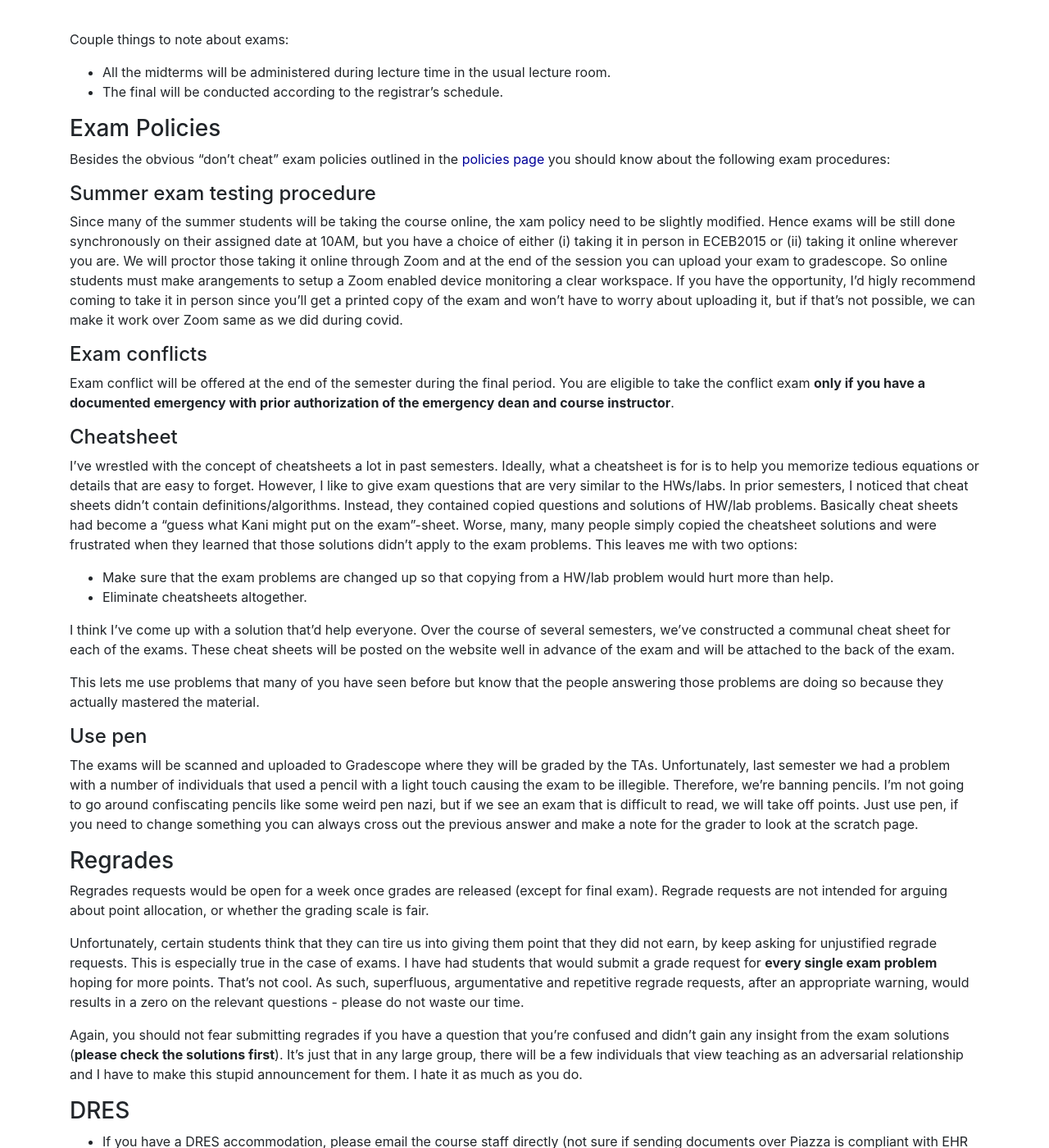
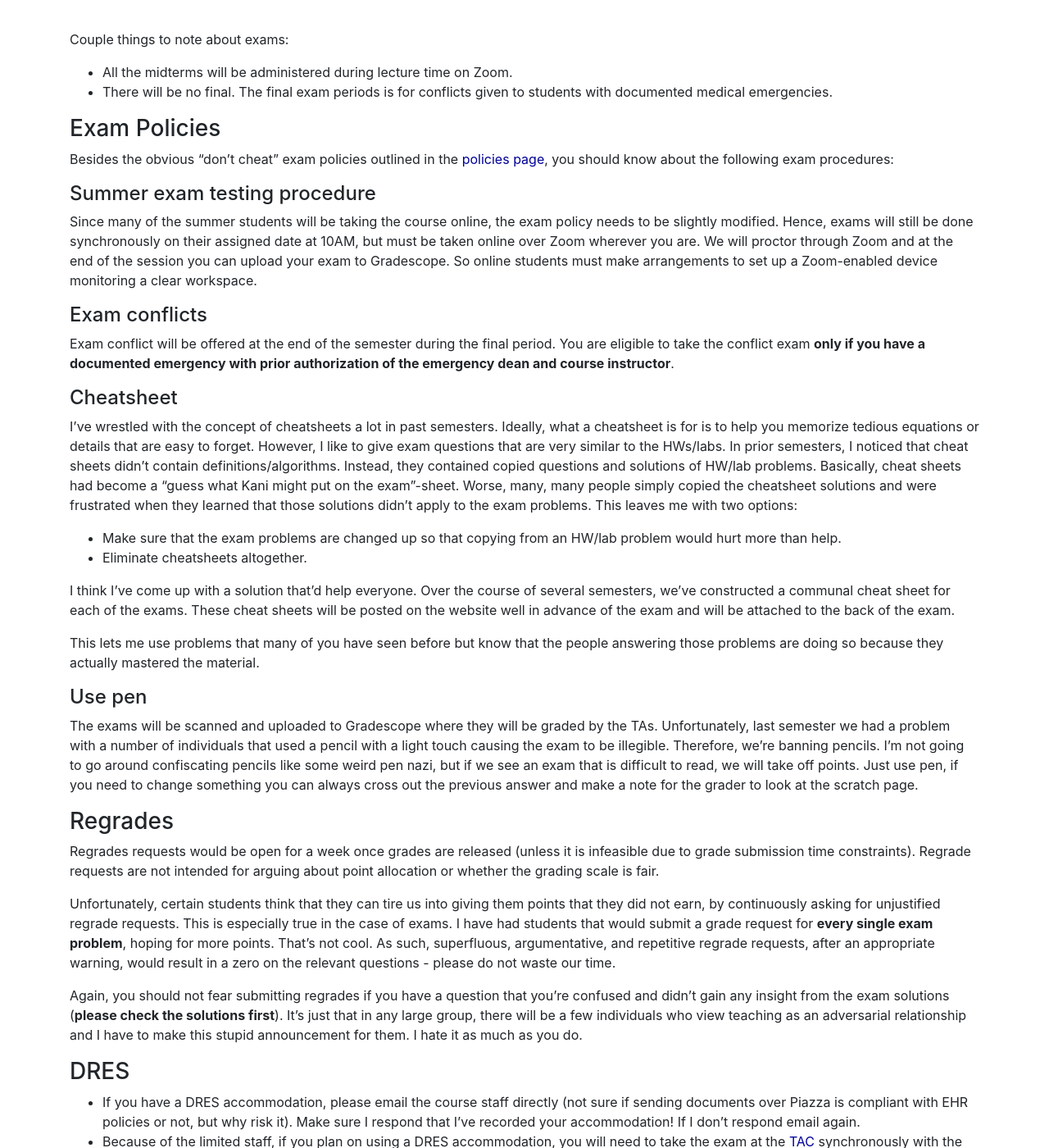
Before and after one commit to UIUC-ECE374B/su26, a Jekyll site: the page built from exams.md, in a window 1280 px wide and 1400 px high, scrolled down 563 px. Shown: the whole window at 82% size. Built offline with Jekyll 4.4.1, drawn with Linux system fonts in a browser that asks for light colours; some of the changed text lies outside the part shown.

Commit message:
Update exam policies and procedures for clarity

```diff
--- a/exams.md
+++ b/exams.md
@@ -118,16 +118,16 @@ title: Exams
 &nbsp;
 
 Couple things to note about exams:
-- All the midterms will be administered during lecture time in the usual lecture room.
-- The final will be conducted according to the registrar's schedule.
+- All the midterms will be administered during lecture time on Zoom.
+- There will be no final. The final exam periods is for conflicts given to students with documented medical emergencies.
 
 ### Exam Policies
 
-Besides the obvious "don't cheat" exam policies outlined in the [policies page](/policies/cheating) you should know about the following exam procedures:
+Besides the obvious "don't cheat" exam policies outlined in the [policies page](/policies/cheating), you should know about the following exam procedures:
 
 #### Summer exam testing procedure
 
-Since many of the summer students will be taking the course online, the xam policy need to be slightly modified. Hence exams will be still done synchronously on their assigned date at 10AM, but you have a choice of either (i) taking it in person in ECEB2015 or (ii) taking it online wherever you are. We will proctor those taking it online through Zoom and at the end of the session you can upload your exam to gradescope. So online students must make arangements to setup a Zoom enabled device monitoring a clear workspace. If you have the opportunity, I'd higly recommend coming to take it in person since you'll get a printed copy of the exam and won't have to worry about uploading it, but if that's not possible, we can make it work over Zoom same as we did during covid.
+Since many of the summer students will be taking the course online, the exam policy needs to be slightly modified. Hence, exams will still be done synchronously on their assigned date at 10AM, but must be taken online over Zoom wherever you are. We will proctor through Zoom and at the end of the session you can upload your exam to Gradescope. So online students must make arrangements to set up a Zoom-enabled device monitoring a clear workspace.
 
 
 #### Exam conflicts
@@ -137,9 +137,9 @@ Exam conflict will be offered at the end of the semester during the final period
 
 #### Cheatsheet
 
-I've wrestled with the concept of cheatsheets a lot in past semesters. Ideally, what a cheatsheet is for is to help you memorize tedious equations or details that are easy to forget. However, I like to give exam questions that are very similar to the HWs/labs. In prior semesters, I noticed that cheat sheets didn't contain definitions/algorithms. Instead, they contained copied questions and solutions of HW/lab problems. Basically cheat sheets had become a "guess what Kani might put on the exam"-sheet. Worse, many, many people simply copied the cheatsheet solutions and were frustrated when they learned that those solutions didn't apply to the exam problems. This leaves me with two options:
+I've wrestled with the concept of cheatsheets a lot in past semesters. Ideally, what a cheatsheet is for is to help you memorize tedious equations or details that are easy to forget. However, I like to give exam questions that are very similar to the HWs/labs. In prior semesters, I noticed that cheat sheets didn't contain definitions/algorithms. Instead, they contained copied questions and solutions of HW/lab problems. Basically, cheat sheets had become a "guess what Kani might put on the exam"-sheet. Worse, many, many people simply copied the cheatsheet solutions and were frustrated when they learned that those solutions didn't apply to the exam problems. This leaves me with two options:
 
-- Make sure that the exam problems are changed up so that copying from a HW/lab problem would hurt more than help.
+- Make sure that the exam problems are changed up so that copying from an HW/lab problem would hurt more than help.
 - Eliminate cheatsheets altogether.
 
 I think I've come up with a solution that'd help everyone. Over the course of several semesters, we've constructed a communal cheat sheet for each of the exams. These cheat sheets will be posted on the website well in advance of the exam and will be attached to the back of the exam.
@@ -153,13 +153,13 @@ The exams will be scanned and uploaded to Gradescope where they will be graded b
 
 ### Regrades
 
-Regrades requests would be open for a week once grades are released (except for final exam). Regrade requests are not intended for arguing about point allocation, or whether the grading scale is fair.
+Regrades requests would be open for a week once grades are released (unless it is infeasible due to grade submission time constraints). Regrade requests are not intended for arguing about point allocation or whether the grading scale is fair.
 
-Unfortunately, certain students think that they can tire us into giving them point that they did not earn, by keep asking for unjustified regrade requests. This is especially true in the case of exams. I have had students that would submit a grade request for **every single exam problem** hoping for more points. That's not cool. As such, superfluous, argumentative and repetitive regrade requests, after an appropriate warning, would results in a zero on the relevant questions - please do not waste our time.
+Unfortunately, certain students think that they can tire us into giving them points that they did not earn, by continuously asking for unjustified regrade requests. This is especially true in the case of exams. I have had students that would submit a grade request for **every single exam problem**, hoping for more points. That's not cool. As such, superfluous, argumentative, and repetitive regrade requests, after an appropriate warning, would result in a zero on the relevant questions - please do not waste our time.
 
-Again, you should not fear submitting regrades if you have a question that you're confused and didn't gain any insight from the exam solutions (**please check the solutions first**). It's just that in any large group, there will be a few individuals that view teaching as an adversarial relationship and I have to make this stupid announcement for them. I hate it as much as you do.
+Again, you should not fear submitting regrades if you have a question that you're confused and didn't gain any insight from the exam solutions (**please check the solutions first**). It's just that in any large group, there will be a few individuals who view teaching as an adversarial relationship and I have to make this stupid announcement for them. I hate it as much as you do.
 
 ### DRES
 - If you have a DRES accommodation, please email the course staff directly (not sure if sending documents over Piazza is compliant with EHR policies or not, but why risk it). Make sure I respond that I've recorded your accommodation! If I don't respond email again.
-- Because of the limited staff, DRES students will take the exams at the [TAC](https://www.disability.illinois.edu/academic-accommodations-and-supports/academic-accommodations/testing-accommodations) synchronously with the rest of the class. We'll hammer out the details closer to MT1.
-- Best thing you can do is to schedule the exams with TAC **now**. That way there is no chance on forgetting to schedule a slot and missing out on your accommodations.
+- Because of the limited staff, if you plan on using a DRES accommodation, you will need to take the exam at the [TAC](https://www.disability.illinois.edu/academic-accommodations-and-supports/academic-accommodations/testing-accommodations) synchronously with the rest of the class. We do not have the staff to manage accommodations ourselves.
+- Best thing you can do is to schedule the exams with TAC **now**. That way, there is no chance of forgetting to schedule a slot and missing out on your accommodations.
```
